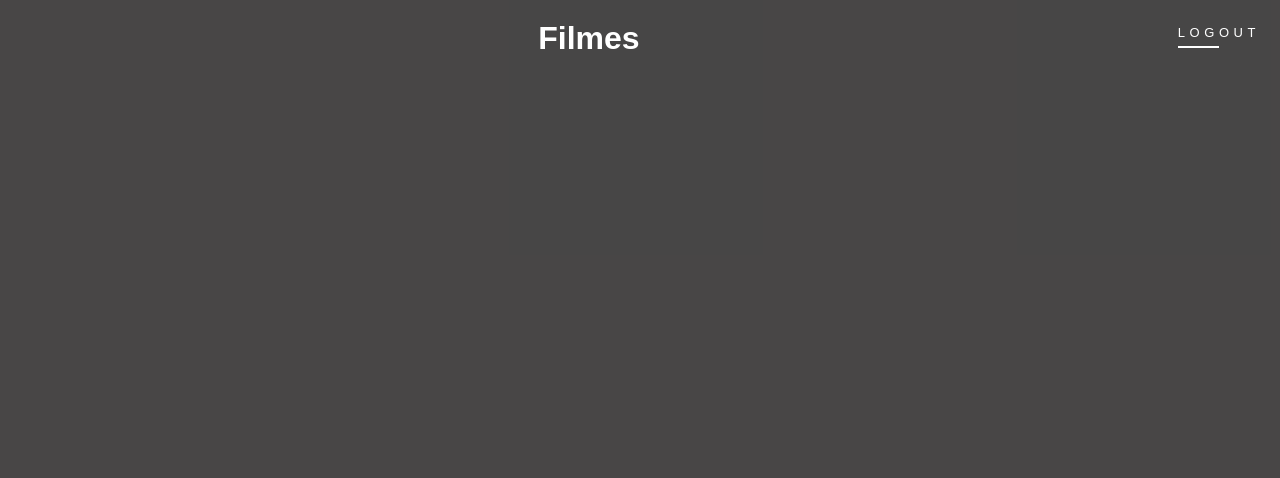
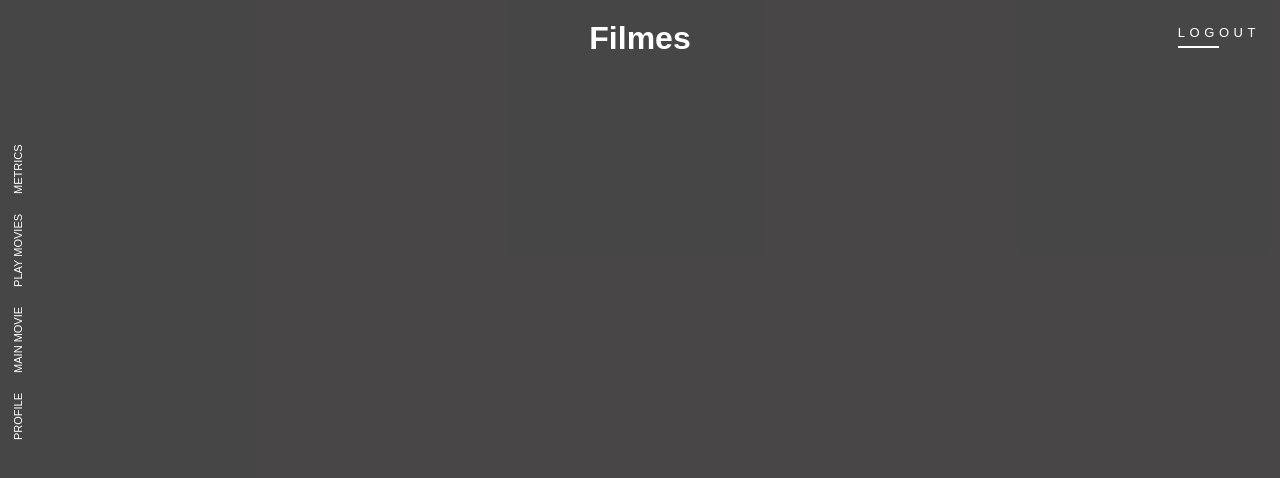
Before and after one commit to LeonardoCesca/nexusflix, a React (Create React App) app: page /home in a window 1280 px wide. Shown: the top 478 px of the page. Built offline with nearby package versions, Linux system fonts and the light colour scheme; sample sign-in values are in the browser's storage.

Commit message:
UPDATE home and nav components

```diff
--- a/src/components/Home.css
+++ b/src/components/Home.css
@@ -13,11 +13,13 @@
     padding-top: 20px;
     color: #fff;
     font-family: Arial;
+    position: absolute;
 }
 
 .home__link {
     display: inline-block;
     vertical-align: middle;
+    position: relative;
     background-color: transparent;
     color: #fff;
     border: 0;
--- a/src/components/Home.jsx
+++ b/src/components/Home.jsx
@@ -1,5 +1,6 @@
 import React, { Component } from 'react'
 import { Link, Redirect } from 'react-router-dom'
+import Nav from '../components/Nav'
 import './Home.css'
 
 export default class Admin extends Component {
@@ -24,6 +25,7 @@ export default class Admin extends Component {
         }
         return (
             <div className='home'>
+            <Nav />
                 <h1 className='home__title'>Filmes</h1>
                 <Link to="/logout" className='home__link'>Logout</Link>
             </div>
--- /dev/null
+++ b/src/components/Nav.css
@@ -0,0 +1,47 @@
+.header {
+    display: flex;
+    flex-direction: column;
+    height: 90%;
+    align-self: flex-end;
+}
+
+.nav {
+    display: flex;
+    justify-content: space-between;
+    align-items: center;
+    height: 100vh;
+    font-family: 'Circular Bold';
+    font-size: 8px;
+    color: #000;
+    text-transform: uppercase;
+    transform: rotate(-90deg);
+    transform-origin: left center;
+    padding-top: 35px;
+}
+
+.nav::before {
+    content: '';
+    display: flex;
+    justify-content: center;
+    flex: 1;
+    height: 1px;
+    background: none;
+    transform: translateX(-30px);
+}
+
+.nav__list {
+    display: flex;
+    list-style: none;
+}
+
+.nav__item {
+    padding-right: 20px;
+    cursor: pointer;
+    font-family: "CircularBld",sans-serif;
+    font-size: 11px;
+    color: #fff;
+}
+
+.nav__item:hover {
+    color: #13d675;
+}
--- /dev/null
+++ b/src/components/Nav.jsx
@@ -0,0 +1,19 @@
+import React, { Component } from 'react'
+import './Nav.css'
+
+export default class Nav extends Component {
+    render() {
+        return (
+            <header className="header">
+                <nav className="nav">
+                    <ul className="nav__list">
+                        <li className="nav__item">Profile</li>
+                        <li className="nav__item">Main Movie</li>
+                        <li className="nav__item">Play Movies</li>
+                        <li className="nav__item">Metrics</li>
+                    </ul>
+                </nav>
+            </header>
+        )
+    }
+}
```
